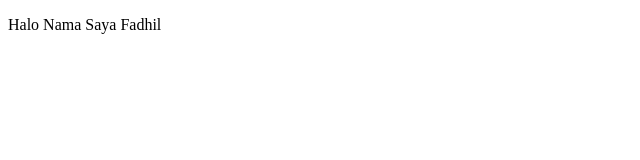
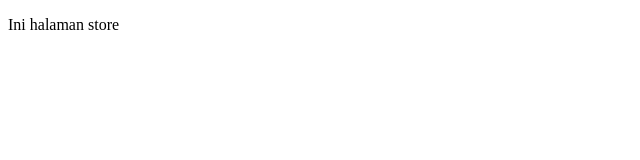
Before and after one commit to fadhilAR1/UAS-DesainWeb, a plain HTML site: page store.html in a window 1280 px wide. Shown: the full height of the page, 0-640 px from the left. Drawn offline with Linux system fonts and the light colour scheme.

Commit message:
coba branch

```diff
--- a/store.html
+++ b/store.html
@@ -6,6 +6,6 @@
     <title>Document</title>
 </head>
 <body>
-    <p>Halo Nama Saya Fadhil</p>
+    <p>Ini halaman store</p>
 </body>
 </html>
```
